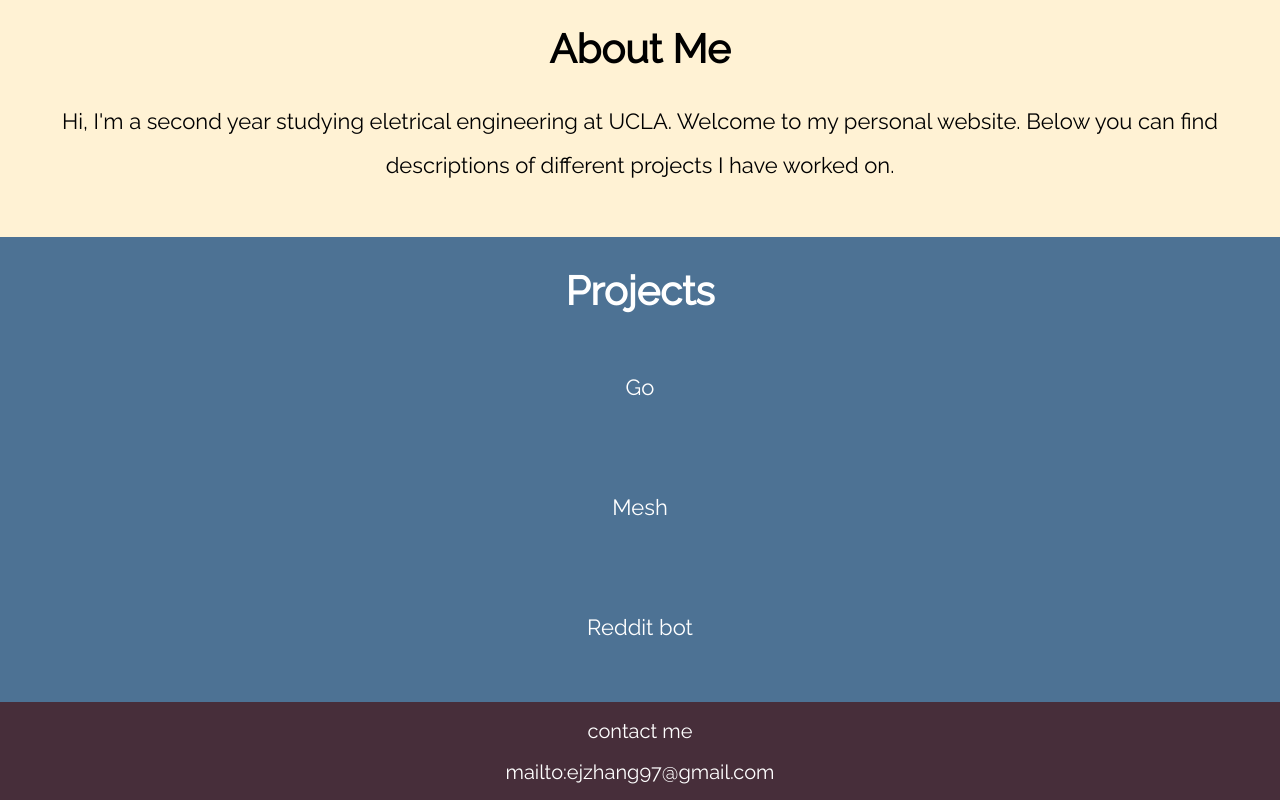
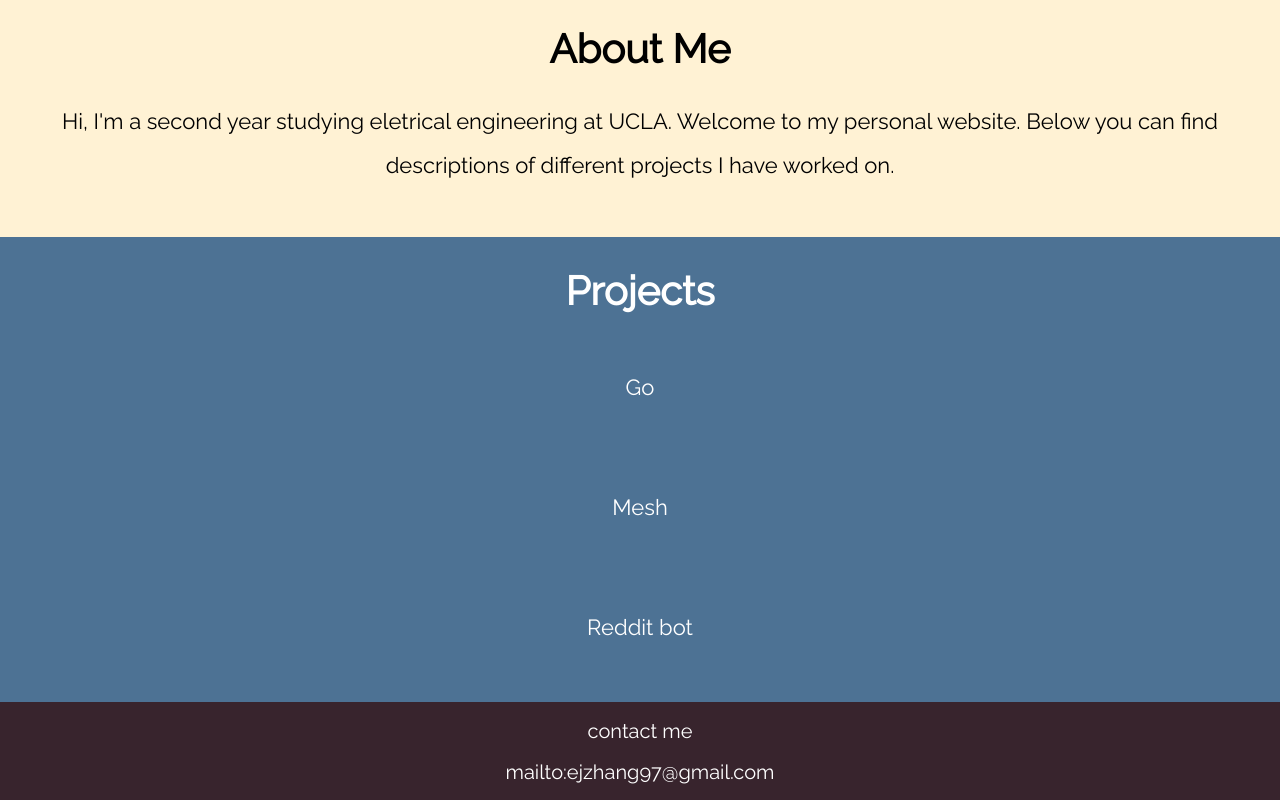
Before and after one commit to ezhangJ/ezhangj.github.io, a plain HTML site: page index.html in a window 1280 px wide. Shown: the part 803-1603 px from the top of the page. Drawn offline with nearby package versions, Linux system fonts and the light colour scheme.

Commit message:
changed page colors

```diff
--- a/style.css
+++ b/style.css
@@ -26,7 +26,7 @@ body{
     vertical-align:top;
 }
 #page4{
-    background-color:#472E3A;
+    background-color:#38242D;
     margin:0px;
     vertical-align:top;
 }
```
Also changed, not shown: images/linkedin.svg (deleted).
